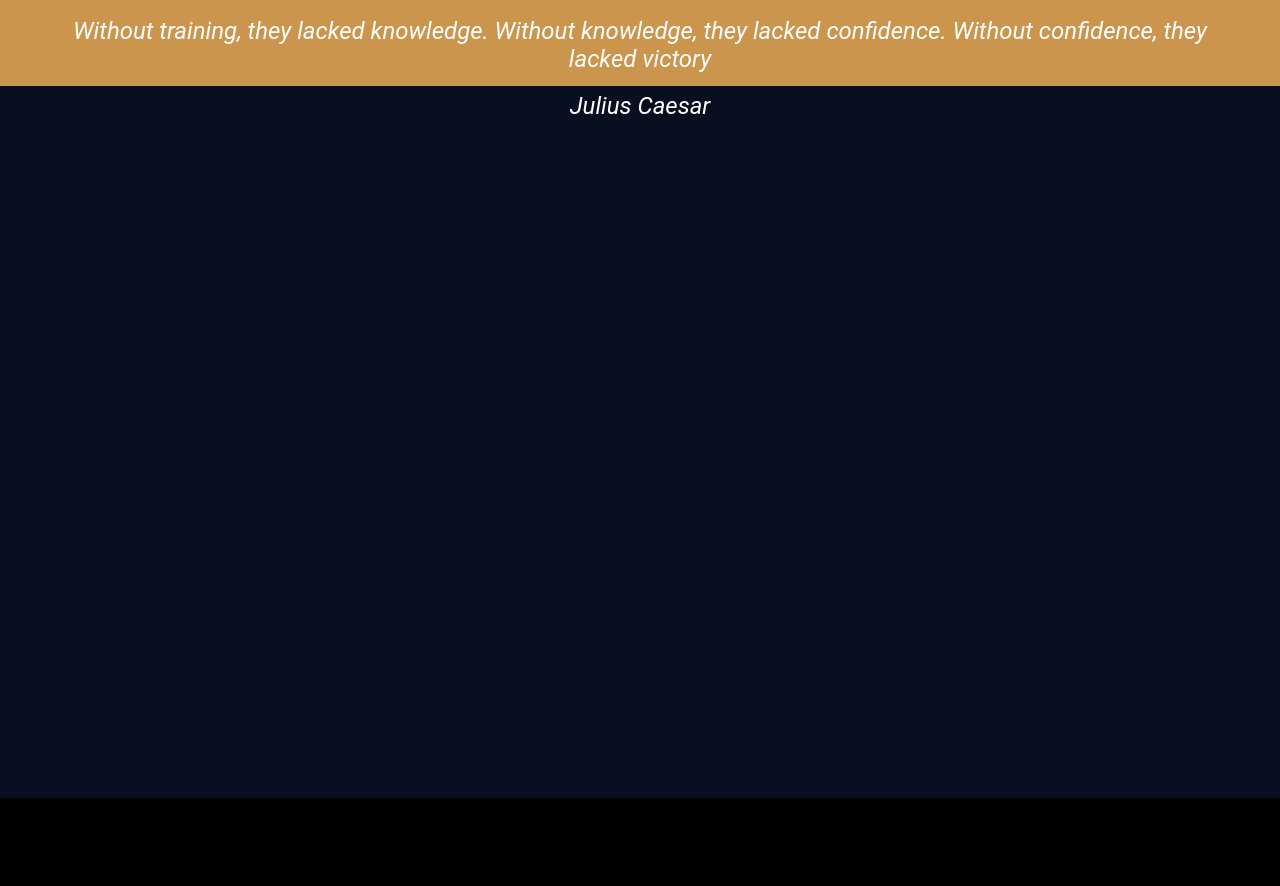
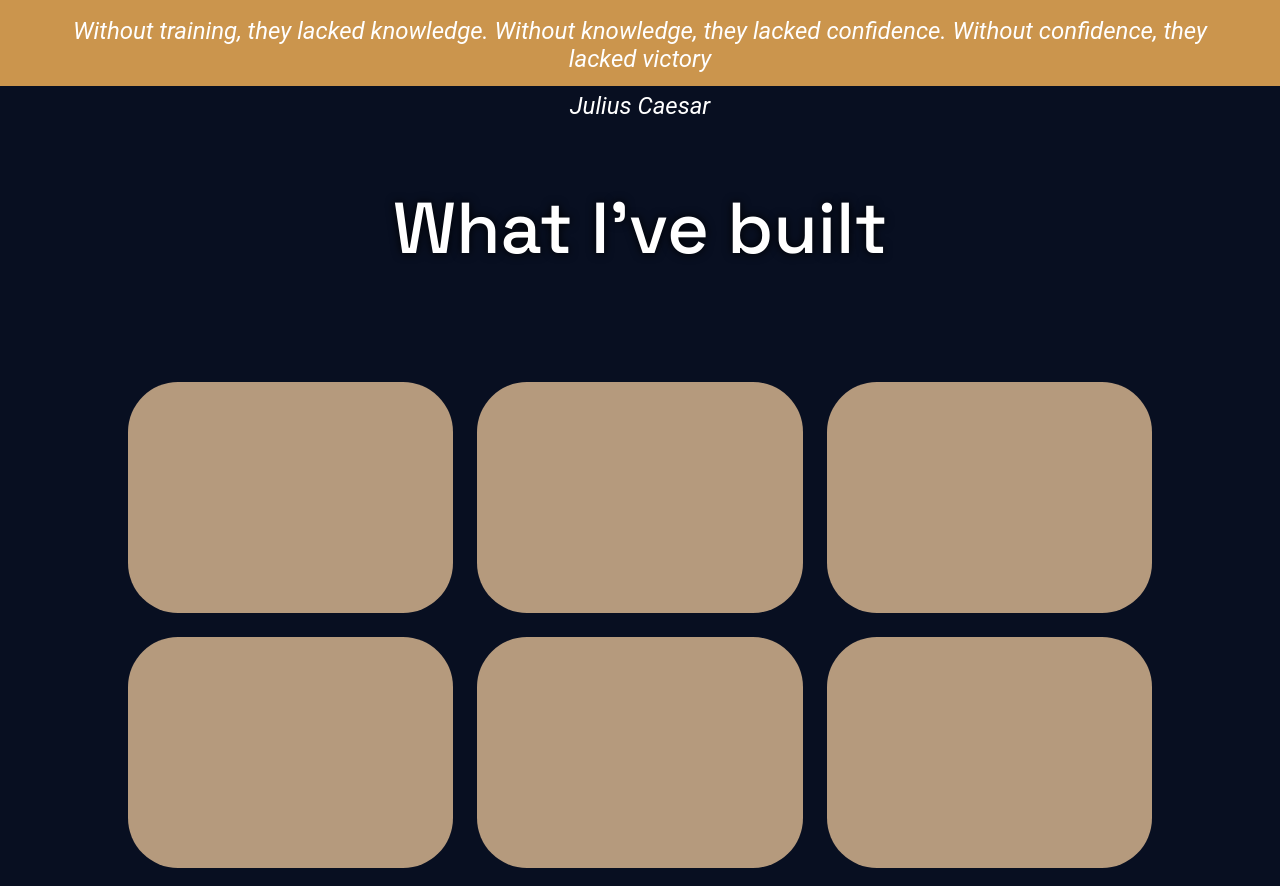
Before and after one commit to juancrfig/portfolio, a plain HTML site: page index.html in a window 1280 px wide. Shown: the part 802-1688 px from the top of the page. Before the commit the page ends 1600 px from the top, so only its background shows below. Drawn offline with Linux system fonts and the light colour scheme.

Commit message:
Progress on work section

```diff
--- a/assets/css/styles.css
+++ b/assets/css/styles.css
@@ -1,3 +1,9 @@
+@property --gradient-angle {
+    syntax: "<angle>";
+    initial-value: 0deg;
+    inherits: false;
+}
+
 :root {
     --lion: hsla(31, 27%, 60%, 1);
     --rich-black: hsla(223, 61%, 8%, 1);
@@ -42,6 +48,12 @@ ANIMATIONS
     opacity: 1;
     transform: translateY(0);
   }
+
+@keyframes rotation {
+    0% { --gradient-angle: 0deg; }
+    100% { --gradient-angle: 360deg; }
+}
+
 
 /*
 ------------------------------
@@ -183,18 +195,12 @@ h1 {
     text-shadow: black 0px 0px 10px;
 }
 
-
 /*
 ------------------------------
-WORK
+QUOTES
 ------------------------------
 */
 
-
-#work {
-    height: 100vh;
-    background-color: var(--rich-black);
-}
 
 .quote {
     background-color: var(--butterscotch);
@@ -207,3 +213,54 @@ WORK
     text-align: center;
     font-style: italic;
 }
+
+
+/*
+------------------------------
+WORK
+------------------------------
+*/
+
+
+#work {
+    height: 100vh;
+    background-color: var(--rich-black);
+    padding: 6em 0;
+    text-align: center;
+}
+
+.projects {
+    height: 80%;
+    width: 80%;
+    margin: auto;
+    display: grid;
+    grid-template-columns: repeat(3, 1fr);
+    grid-template-rows: repeat(2, 1fr);
+    border-radius: 50px;
+    gap: 1.5em;
+}
+
+.project {
+    position: relative; /* Establishes positioning context */
+    border-radius: 50px;
+    background-color: var(--lion);
+    z-index: 100;
+}
+
+.project::before,
+.project::after {
+    content: "";
+    position: absolute;
+    inset: 0;
+    background: linear-gradient(
+        var(--butterscotch),
+        var(--white)
+        var(--prussian-blue)
+        var(--davys-gray));
+    animation: rotation 20s linear infinite;
+    border-radius: inherit;
+}
+
+.project::after {
+    filter: blur(3.5rem);
+}
--- a/assets/js/script.js
+++ b/assets/js/script.js
@@ -39,7 +39,7 @@ const observer = new IntersectionObserver((entries) => {
       }
     });
   }, {
-    threshold: 0.1 // Triggers when 10% of the element is visible
+    threshold: 0.5 // Triggers when 10% of the element is visible
   });
 
   // Select all elements you want to animate
--- a/index.html
+++ b/index.html
@@ -46,10 +46,19 @@
                 </div>
             </div>
         </section>
+        <div class="quote">
+            <p id="quote"></p>
+            <p id="author"></p>
+        </div>
         <section id="work">
-            <div class="quote">
-                <p id="quote"></p>
-                <p id="author"></p>
+            <h1 class="animate-on-scroll">What I've built</h1>
+            <div class="projects">
+                <div class="project animate-on-scroll"></div>
+                <div class="project animate-on-scroll"></div>
+                <div class="project animate-on-scroll"></div>
+                <div class="project animate-on-scroll"></div>
+                <div class="project animate-on-scroll"></div>
+                <div class="project animate-on-scroll"></div>
             </div>
         </section>
     </main>
```
